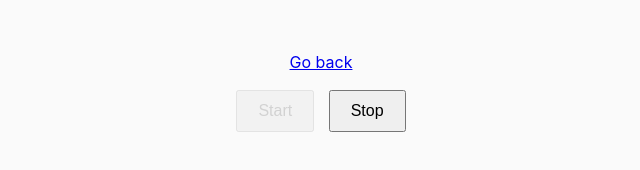
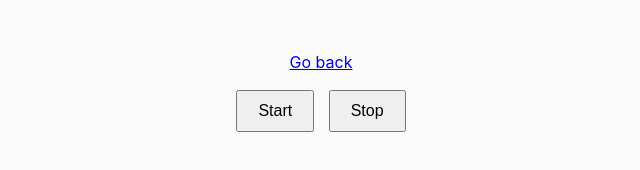
Before and after one commit to Sadovenko555/goit-js-hw-09, a website built with Parcel: page src/01-color-switcher.html in a window 1280 px wide. Shown: the whole page, without its empty margins (319-959 px from the left). Built offline with nearby package versions, Linux system fonts and the light colour scheme.

Commit message:
fix script

```diff
--- a/src/01-color-switcher.html
+++ b/src/01-color-switcher.html
@@ -36,7 +36,7 @@
     <div class="container">
       <p><a href="index.html">Go back</a></p>
 
-      <button class="button" type="button" data-start disabled>Start</button>
+      <button class="button" type="button" data-start>Start</button>
       <button class="button" type="button" data-stop>Stop</button>
     </div>
 
```
